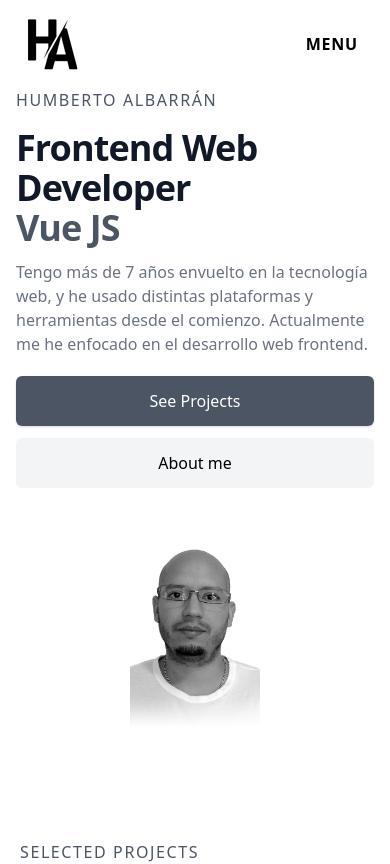
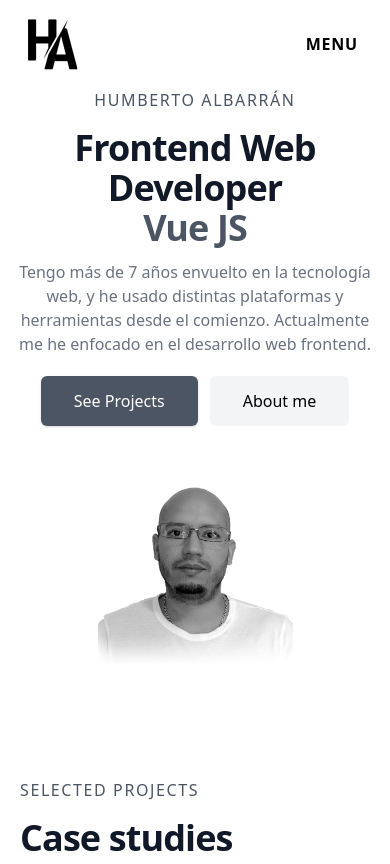
Before and after one commit to hjalbarran/portfolio-v1, a Vue app: page / in a window 390 px wide. Shown: the top 864 px of the page. Built offline with nearby package versions, Linux system fonts and the light colour scheme.

Commit message:
Improved some responsive bugs (not all), and navbar backdrop effects

```diff
--- a/public/index.html
+++ b/public/index.html
@@ -4,13 +4,13 @@
     <meta charset="utf-8">
     <meta http-equiv="X-UA-Compatible" content="IE=edge">
     <meta name="viewport" content="width=device-width,initial-scale=1.0">
-    <link rel="icon" href="<%= BASE_URL %>favicon1.ico">
+    <link rel="icon" href="<%= BASE_URL %>favicon.ico">
     <link rel="stylesheet" type="text/css" href="<%= BASE_URL %>loader.css">
     <title>Humberto Albarrán Portfolio</title>
   </head>
   <body>
     <noscript>
-      <strong>We're sorry but <%= htmlWebpackPlugin.options.title %> doesn't work properly without JavaScript enabled. Please enable it to continue.</strong>
+      <strong>We're sorry but this site doesn't work properly without JavaScript enabled. Please enable it to continue.</strong>
     </noscript>
     <div id="loading-bg">
       <div id="loading-logo" class="loading-logo">
--- a/src/App.vue
+++ b/src/App.vue
@@ -1,7 +1,7 @@
 <template>
   <div>
     <transition name="fade" appear>
-      <nav class="flex justify-between nav-background left-0 right-0 fixed top-0 z-10">
+      <nav class="flex justify-between nav-background left-0 right-0 fixed top-0 z-10 backdrop-filter backdrop-blur-xs ">
         <div>
           <figure class="flex flex-wrap mt-4 ml-6 mb-4 w-auto">
             <img :src="require('@/assets/images/logo1.png')" alt="" class="w-14">
@@ -98,7 +98,7 @@
 }
 
 .nav-background {
-  background: linear-gradient(to bottom, rgba(255, 255, 255, 1), rgba(0, 0, 0, 0));
+  background: linear-gradient(to bottom, rgba(255, 255, 255, 1), rgba(255, 255, 255, 0));
 }
 
 .close-button:hover {
--- a/src/views/About.vue
+++ b/src/views/About.vue
@@ -1,7 +1,7 @@
 <template>
   <div>
     <section class="text-gray-600 body-font">
-      <div class="container px-5 lg:px-10 pt-24 pb-12 mx-auto">
+      <div class="container px-5 lg:px-11 pt-24 pb-12 mx-auto">
         <div class="flex flex-col text-center w-full mb-0">
           <h5 class="tracking-widest text-gray-600 mb-2 first-animation">ABOUT ME</h5>
           <h1 class="text-3xl tracking-tight font-extrabold text-gray-900 sm:text-4xl md:text-5xl mb-8 second-animation">I'm Humberto Albarrán, materials engineer & web developer. Focused in develop solutions adapted to design & requirements while making solid friendly communication with my team coworkers.</h1>
@@ -63,7 +63,7 @@
     </section> -->
 
     <section class="text-gray-600 body-font fourth-animation">
-      <div class="container px-5 lg:px-10 pt-4 mx-auto pb-24">
+      <div class="container px-5 lg:px-11 pt-4 mx-auto pb-24">
         <div class="flex flex-wrap -mx-4 -mb-10 text-center">
           <div class="sm:w-1/2 mb-10 px-4" v-scrollanimation>
             <h5 class="tracking-widest text-gray-600 mb-2">TECH I USE</h5>
@@ -76,8 +76,7 @@
               Tailwind & Bootstrap <em class="text-gray-400"> / </em>
               GIT <em class="text-gray-400"> / </em>
               Laragon & XAMPP <em class="text-gray-400"> / </em>
-              Wordpress - Prestashop <em class="text-gray-400"> / </em>
-              DevOps
+              Wordpress - Prestashop
             </h3>
           </div>
           <div class="sm:w-1/2 mb-10 px-4" v-scrollanimation>
@@ -96,7 +95,7 @@
     </section>
     <hr>
     <section class="text-gray-600 body-font" >
-      <div class="container lg:px-10 px-5 pt-24 mx-auto">
+      <div class="container lg:px-11 px-5 pt-24 mx-auto">
         <div class="flex flex-col text-center w-full mb-8" v-scrollanimation>
           <h5 class="tracking-widest text-gray-600 mb-2">MY EXPERIENCE</h5>
           <h1 class="text-3xl tracking-tight font-extrabold text-gray-900 sm:text-4xl md:text-5xl mb-8">Over 7 years of Web Development Experience</h1>
--- a/src/views/Contact.vue
+++ b/src/views/Contact.vue
@@ -13,7 +13,7 @@
         </div>
     </section>
     <section class="text-gray-800 body-font">
-        <div class="container flex flex-wrap px-5 lg:px-10 pt-24 mx-auto">
+        <div class="container flex flex-wrap px-5 lg:px-11 pt-24 mx-auto">
             <div class="lg:w-4/12 md:w-5/12 sm:w-6/12 sm:text-center lg:text-left">
                 <div class="mb-12">
                     <h5 class="tracking-widest text-gray-600 mb-4 second-animation">CONTACT</h5>
--- a/src/views/Home.vue
+++ b/src/views/Home.vue
@@ -1,26 +1,26 @@
 <template>
   <div>
     <div class="relative">
-      <div class="max-w-7xl mx-auto">
+      <div class="max-w-7xl 2xl:max-w-screen-2xl mx-auto">
         <div class="pb-8 pt-12 sm:py-16 md:pb-10 lg:max-w-2xl lg:w-full lg:pb-28 xl:pb-32">
-          <main class="mt-10 mx-auto max-w-7xl px-4 sm:mt-12 sm:px-6 md:mt-16 lg:mt-20 lg:px-10 md:px-10 xl:mt-28">
-            <div class="sm:text-center lg:text-left">
-              <h5 class="tracking-widest text-gray-600 mb-4 first-animation">HUMBERTO ALBARRÁN</h5>
+          <main class="mt-10 mx-auto max-w-7xl px-4 sm:mt-12 sm:px-6 md:mt-16 lg:mt-20 lg:px-11 md:px-10 xl:mt-28">
+            <div class="text-center lg:text-left">
+              <h5 class="tracking-widest text-gray-600 mb-4 md:mx-auto first-animation">HUMBERTO ALBARRÁN</h5>
               <h1 class="text-4xl tracking-tight font-extrabold text-gray-900 sm:text-5xl md:text-6xl second-animation">
                 <span class="block xl:inline">Frontend Web Developer</span>
                 {{ '  ' }}
                 <span class="block text-gray-600 xl:inline">Vue JS</span>
               </h1>
-              <p class="mt-3 text-base text-gray-500 sm:mt-5 sm:text-lg sm:max-w-xl sm:mx-auto md:mt-5 md:text-xl lg:mx-0 third-animation">
+              <p class="mt-3 text-base text-gray-500 sm:mt-5 sm:text-lg md:mx-auto md:mt-5 md:text-xl lg:mx-0 third-animation">
                 Tengo más de 7 años envuelto en la tecnología web, y he usado distintas plataformas y herramientas desde el comienzo. Actualmente me he enfocado en el desarrollo web frontend.
               </p>
-              <div class="mt-5 sm:mt-8 sm:flex sm:justify-center lg:justify-start fourth-animation">
-                <div class="rounded-md shadow">
+              <div class="mt-5 sm:mt-8 sm:flex sm:justify-center lg:justify-start flex justify-center fourth-animation">
+                <div class="rounded-md shadow sm:w-auto">
                   <a class="w-full flex items-center justify-center px-8 py-3 border border-transparent text-base font-medium rounded-md text-white bg-gray-600 hover:bg-gray-700 md:py-4 md:text-lg md:px-10 cursor-pointer" v-scroll-to="{ el: '#fase-1', offset: 0 }">
                     See Projects
                   </a>
                 </div>
-                <div class="mt-3 sm:mt-0 sm:ml-3">
+                <div class="ml-3 sm:mt-0 sm:ml-3 sm:w-auto w-auto">
                   <router-link to="/about" tag="a" class="w-full flex items-center justify-center px-8 py-3 border border-transparent text-base font-medium rounded-md text-black bg-gray-100 hover:bg-gray-200 md:py-4 md:text-lg md:px-10 cursor-pointer">
                     About me
                   </router-link>
@@ -30,10 +30,10 @@
           </main>
         </div>
       </div>
-      <div class="lg:absolute lg:inset-y-0 lg:right-0 lg:w-1/2 z-index-custom md:w-1/2 md:mx-auto w-1/3 mx-auto">
+      <div class="lg:absolute lg:inset-y-0 lg:right-0 lg:w-1/2 z-index-custom md:w-1/2 md:mx-auto w-1/2 mx-auto">
         <!-- <img class="h-56 w-full object-cover sm:h-72 md:h-96 lg:w-full lg:h-full" :src="require('@/assets/images/19.jpg')" alt="" /> -->
         <!-- <img class="h-56 w-full object-cover sm:h-72 md:h-96 lg:w-full lg:h-full" :src="require('@/assets/images/19-2.png')" alt="" /> -->
-        <img class="h-56 w-full object-cover sm:h-72 md:h-96 lg:w-full lg:h-full" :src="require('@/assets/images/19-3.png')" alt="" />
+        <img class="h-56 w-full object-cover sm:h-full lg:w-full lg:h-full" :src="require('@/assets/images/19-3.png')" alt="" />
       </div>
     </div>
 
@@ -47,7 +47,7 @@
     </div> -->
 
     <section class="text-gray-600 body-font">
-      <div id="fase-1" class="container px-5 pt-24 pb-12 mx-auto lg:px-10">
+      <div id="fase-1" class="container px-5 pt-24 pb-12 mx-auto lg:px-11">
         <div class="sm:text-center lg:text-left">
           <h5 class="tracking-widest text-gray-600 mb-4" v-scrollanimation>SELECTED PROJECTS</h5>
           <h1 class="text-4xl tracking-tight font-extrabold text-gray-900 sm:text-5xl md:text-6xl" v-scrollanimation>
@@ -55,7 +55,7 @@
           </h1>
         </div>
       </div>
-      <div class="container items-center px-5 lg:px-10 py-2 mx-auto lg:px-0">
+      <div class="container items-center px-5 lg:px-11 py-2 mx-auto lg:px-0">
         <div class="flex flex-wrap">
           <project-card v-for="project in projects" :key="project.id" :project="project"/>
         </div>
--- a/src/views/ProjectDetails.vue
+++ b/src/views/ProjectDetails.vue
@@ -3,7 +3,7 @@
     <h1>Este es project: {{ projectSlug }}</h1>
 
     <section class="text-gray-800 body-font">
-        <div class="container flex flex-wrap px-5 lg:px-10 pt-24 mx-auto">
+        <div class="container flex flex-wrap px-5 lg:px-11 pt-24 mx-auto">
             <div class="lg:w-4/12 md:w-5/12 sm:w-6/12 sm:text-center lg:text-left">
                 <div class="mb-8">
                     <h5 class="tracking-widest text-gray-600 mb-2 first-animation">PROJECT CASE</h5>
--- a/tailwind.config.js
+++ b/tailwind.config.js
@@ -3,7 +3,11 @@
   purge: [],
   darkMode: false, // or 'media' or 'class'
   theme: {
-    extend: {}
+    extend: {
+      backdropBlur: {
+        xs: '2px'
+      }
+    }
   },
   variants: {},
   plugins: []
```
Also changed, not shown: 2 other files (tests, documents, lock files or other folders).
